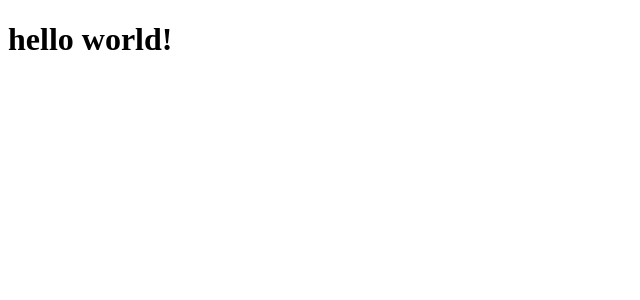
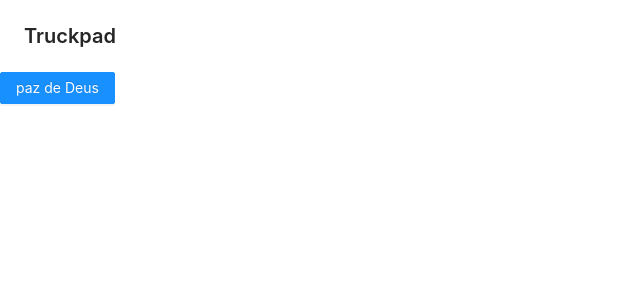
Before and after one commit to JoaoVSouto/truckpad-challenge, a React (Create React App) app: page / in a window 1280 px wide. Shown: the top 300 px of the page, without its empty margins (0-640 px from the left). Built offline with nearby package versions, Linux system fonts and the light colour scheme.

Commit message:
Configure antd

```diff
--- a/package.json
+++ b/package.json
@@ -3,6 +3,7 @@
   "version": "0.1.0",
   "private": true,
   "dependencies": {
+    "antd": "^4.16.13",
     "react": "^17.0.2",
     "react-dom": "^17.0.2",
     "react-scripts": "4.0.3",
--- a/src/App.tsx
+++ b/src/App.tsx
@@ -1,5 +1,12 @@
+import { PageHeader, Button } from 'antd';
+
 function App() {
-  return <h1>hello world!</h1>;
+  return (
+    <>
+      <PageHeader title="Truckpad" />
+      <Button type="primary">paz de Deus</Button>
+    </>
+  );
 }
 
 export default App;
--- a/src/index.tsx
+++ b/src/index.tsx
@@ -2,6 +2,8 @@ import React from 'react';
 import ReactDOM from 'react-dom';
 
 import App from './App';
+
+import 'antd/dist/antd.css';
 
 ReactDOM.render(
   <React.StrictMode>
```
Also changed, not shown: 2 other files (tests, documents, lock files or other folders).
